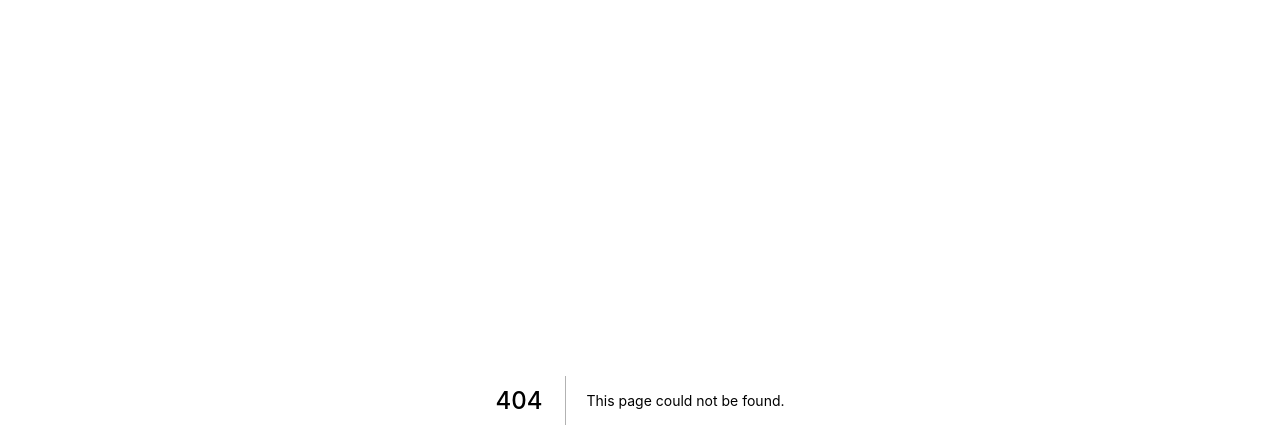
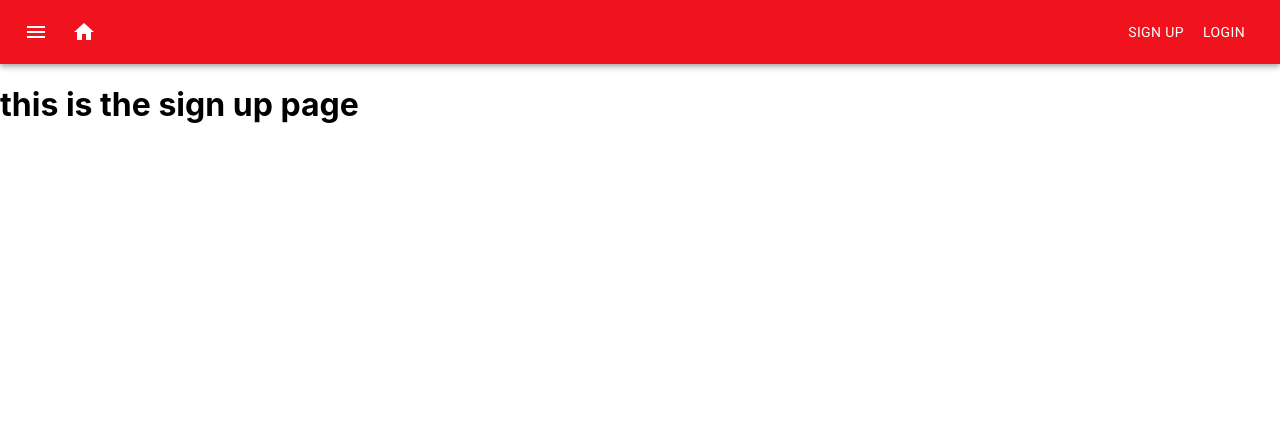
Before and after one commit to tannerfronk/nextjs-aws, a Next.js app: page /signup in a window 1280 px wide. Before the commit this address had no page. Shown: the top 448 px of the page. Built offline with nearby package versions, Linux system fonts and the light colour scheme.

Commit message:
added layout wrapper, imported navbar component, created simple route for signup and login

```diff
--- /dev/null
+++ b/components/layout/Layout.js
@@ -0,0 +1,13 @@
+import { Fragment } from "react";
+import NavBar from "../nav/navbar";
+
+function Layout(props){
+    return (
+        <Fragment>
+            <NavBar />
+            <main>{props.children}</main>
+        </Fragment>
+    )
+}
+
+export default Layout
--- /dev/null
+++ b/components/nav/NavBar.js
@@ -0,0 +1,151 @@
+import React from 'react'
+import {
+    Box,
+    AppBar,
+    Toolbar,
+    Drawer,
+    IconButton,
+    Button,
+    ListItem,
+    List,
+    ListItemIcon,
+    ListItemText,
+} from "@mui/material"
+import MenuIcon from '@mui/icons-material/Menu'
+import HomeIcon from '@mui/icons-material/Home'
+import LoginIcon from '@mui/icons-material/Login'
+import LogoutIcon from '@mui/icons-material/Logout'
+import CreateIcon from '@mui/icons-material/Create';
+import MenuBookIcon from '@mui/icons-material/MenuBook'
+import EmojiPeopleIcon from '@mui/icons-material/EmojiPeople'
+import FavoriteIcon from '@mui/icons-material/Favorite'
+import Link from 'next/link'
+
+
+const NavBar = () => {
+    const [isOpen, setIsOpen] = React.useState(false)
+
+    // const handleNavChoice = (choice, shouldToggle, shouldLogOut = false) => {
+    //     navigate(`/${choice}`)
+    //     if (shouldLogOut) identity.logout()
+    //     if (shouldToggle) toggleDrawer()
+    // }
+    const drawerItemList = () => (
+        <Box sx={{ width: 250 }} role="presentation">
+            {/* {identity.user && */}
+                <List>
+                    <ListItem button>
+                        <ListItemIcon>
+                            <EmojiPeopleIcon />
+                        </ListItemIcon>
+                        <ListItemText primary="Characters" />
+                    </ListItem>
+                    <ListItem button>
+                        <ListItemIcon>
+                            <MenuBookIcon />
+                        </ListItemIcon>
+                        <ListItemText primary="Comics" />
+                    </ListItem>
+                    <ListItem button>
+                        <ListItemIcon>
+                            <FavoriteIcon />
+                        </ListItemIcon>
+                        <ListItemText primary="Favorites" />
+                    </ListItem>
+                    <ListItem button>
+                        <ListItemIcon>
+                            <LogoutIcon />
+                        </ListItemIcon>
+                        <ListItemText primary="Logout" />
+                    </ListItem>
+                </List>
+            {/* }
+            {!identity.user &&
+                <List>
+                    <ListItem button>
+                        <ListItemIcon>
+                            <LoginIcon />
+                        </ListItemIcon>
+                        <ListItemText primary="Login" />
+                    </ListItem>
+                    <ListItem button>
+                        <ListItemIcon>
+                            <CreateIcon />
+                        </ListItemIcon>
+                        <ListItemText primary="Sign Up" />
+                    </ListItem>
+                </List>
+            } */}
+
+        </Box>
+    )
+
+    const toggleDrawer = () => {
+        setIsOpen(!isOpen)
+    }
+
+    return (
+        <>
+            <Box sx={{ flexGrow: 1 }}>
+                <AppBar position="static" sx={{ background: '#F0131E' }}>
+                    <Toolbar sx={{
+                        display: 'flex',
+                        justifyContent: 'space-between',
+                    }}>
+                        <Box>
+                            <IconButton
+                                size="large"
+                                edge="start"
+                                color="inherit"
+                                aria-label="menu"
+                                onClick={toggleDrawer}
+                            >
+                                <MenuIcon />
+                            </IconButton>
+                            <IconButton
+                                size="large"
+                                aria-label="home button"
+                                color="inherit"
+                            >
+                                <Link href="/">
+                                    <HomeIcon />
+                                </Link>
+                            </IconButton>
+                        </Box>
+                        <Box>
+
+                            {/* {!identity.user && !identity.provisionalUser && ( */}
+                                <>
+                                    <Button color="inherit">
+                                        <Link href="/signup"><a>Sign Up</a></Link>
+                                    </Button>
+                                    <Button color="inherit">
+                                        <Link href="/login"><a>Login</a></Link>
+                                    </Button>
+                                </>
+                            {/* )} */}
+
+                            {/* {identity.provisionalUser && (
+                                <Button color="inherit">
+                                    <NavLink style={{ textDecoration: 'none', color: 'inherit' }} to="/login">Login</NavLink>
+                                </Button>
+                            )} */}
+{/*
+                            {identity.user && (
+                                <Button color='inherit'>
+                                    Logout
+                                </Button>
+                            )} */}
+
+                        </Box>
+                    </Toolbar>
+                </AppBar>
+            </Box>
+            <Drawer achor="left" open={isOpen} onClick={toggleDrawer}>
+                {drawerItemList()}
+            </Drawer>
+        </>
+    )
+}
+
+export default NavBar
--- a/pages/_app.js
+++ b/pages/_app.js
@@ -1,7 +1,12 @@
 import '../styles/globals.css'
+import Layout from '../components/layout/Layout'
 
 function MyApp({ Component, pageProps }) {
-  return <Component {...pageProps} />
+  return (
+    <Layout>
+      <Component {...pageProps} />
+    </Layout>
+  )
 }
 
 export default MyApp
--- a/pages/index.js
+++ b/pages/index.js
@@ -13,7 +13,7 @@ export default function Home() {
 
       <main className={styles.main}>
         <h1 className={styles.title}>
-          Welcome to <a href="https://nextjs.org">Next.js!</a>
+          Welcofme to <a href="https://nextjs.org">Next.js!</a>
         </h1>
 
         <p className={styles.description}>
--- /dev/null
+++ b/pages/signup/index.js
@@ -0,0 +1,7 @@
+function SignUpPage(){
+    return (
+        <h1>this is the sign up page</h1>
+    )
+}
+
+export default SignUpPage
--- a/styles/globals.css
+++ b/styles/globals.css
@@ -1,3 +1,7 @@
+@import url('https://fonts.googleapis.com/css2?family=Roboto&display=swap');
+
+
+
 html,
 body {
   padding: 0;
```
Also changed, not shown: package.json (+7 -3 lines), pages/login/index.js (added, +7 -0 lines), 1 other file (tests, documents, lock files or other folders).
